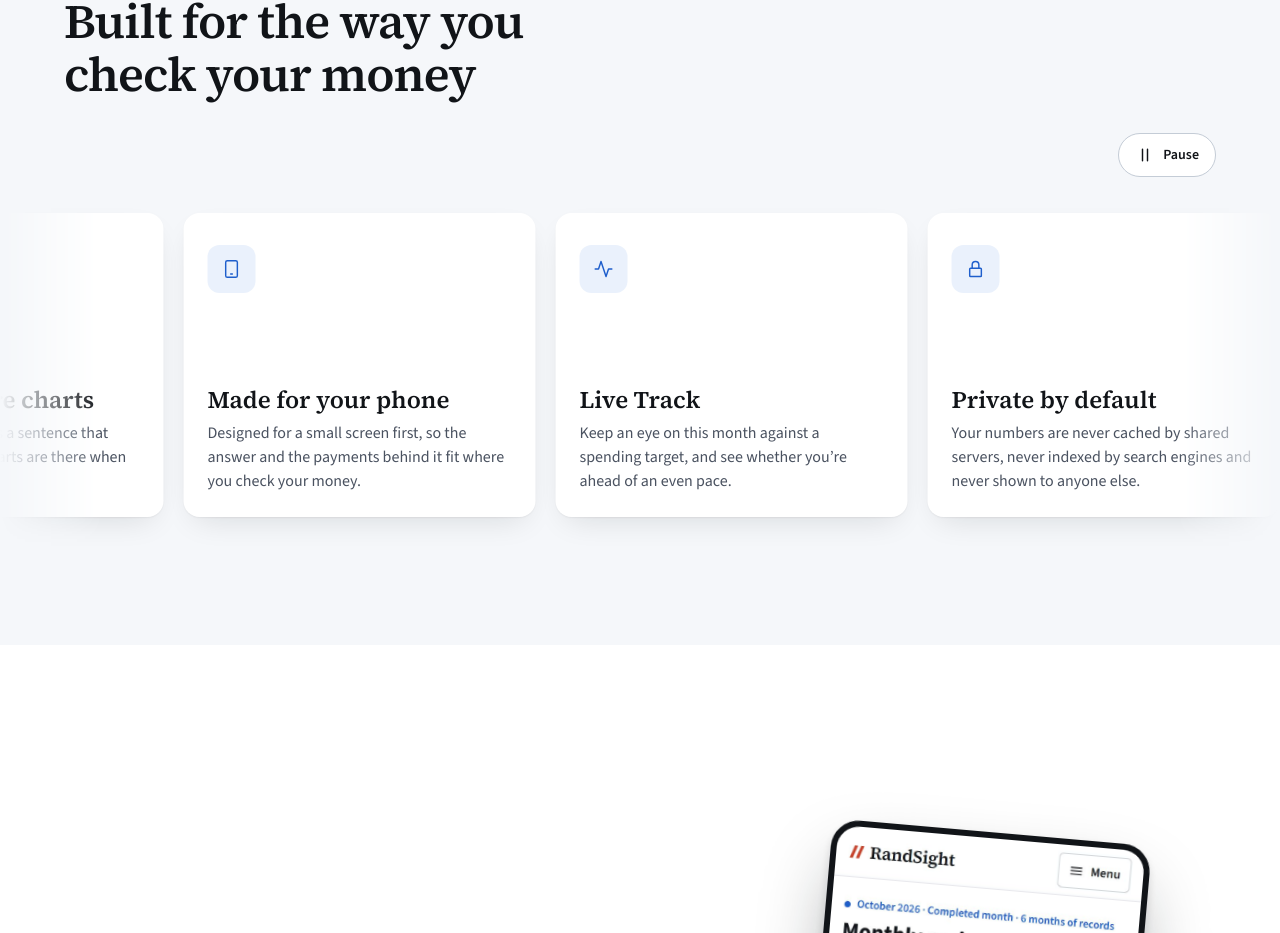
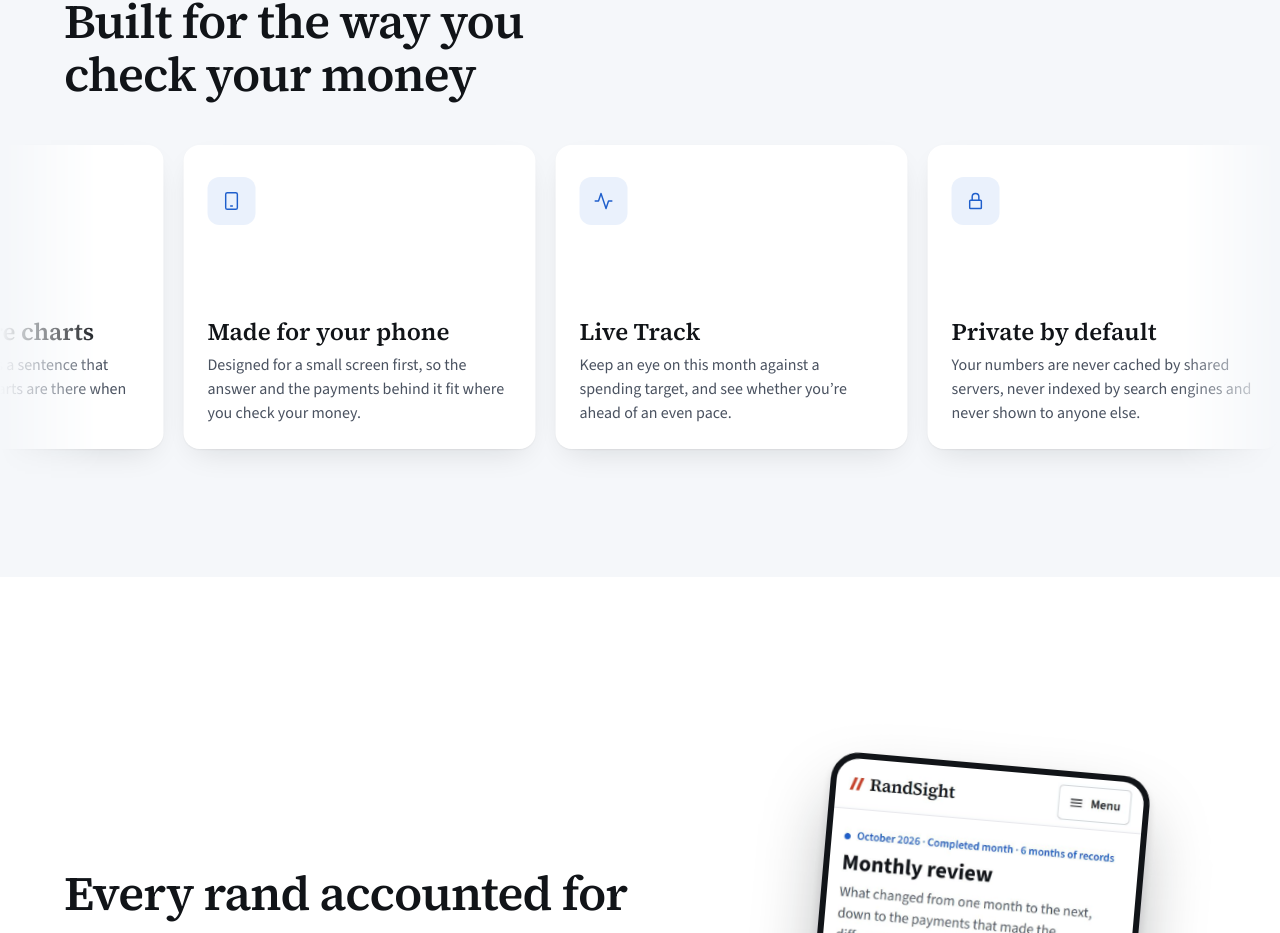
Before and after one commit to SimzKubeka/randsight, a Next.js app: page / in a window 1280 px wide. Shown: the part 1330-2263 px from the top of the page. Built offline with nearby package versions, Linux system fonts and the light colour scheme; no server answers.

Commit message:
feat: drop the pause button from the feature strip

```diff
--- a/app/(site)/feature-marquee.tsx
+++ b/app/(site)/feature-marquee.tsx
@@ -20,11 +20,10 @@ function Cards({ features }: { features: Feature[] }) {
 
 /**
  * An endless strip: the list is rendered twice and the pair slides by one list-width, so the loop has no seam.
- * The copy is hidden from assistive tech. It pauses on hover, on the button, and whenever it is off screen.
+ * The copy is hidden from assistive tech. It pauses on hover and whenever it is off screen.
  */
 export function FeatureMarquee({ features }: { features: Feature[] }) {
   const root = useRef<HTMLDivElement>(null)
-  const [paused, setPaused] = useState(false)
   const [onScreen, setOnScreen] = useState(true)
 
   useEffect(() => {
@@ -36,12 +35,7 @@ export function FeatureMarquee({ features }: { features: Feature[] }) {
   }, [])
 
   return (
-    <div ref={root} className={styles.marquee} data-paused={paused || !onScreen || undefined}>
-      <button type="button" className={styles.pause} onClick={() => setPaused((p) => !p)}>
-        <Icon name={paused ? 'play' : 'pause'} />
-        {paused ? 'Play' : 'Pause'}
-        <span className="sr-only"> moving features</span>
-      </button>
+    <div ref={root} className={styles.marquee} data-paused={!onScreen || undefined}>
       <div className={styles.track}>
         <ul className={styles.belt} aria-label="Features">
           <Cards features={features} />
--- a/app/(site)/landing.module.css
+++ b/app/(site)/landing.module.css
@@ -296,32 +296,7 @@
 /* ---------- features: an endless strip ---------- */
 
 .marquee {
-  display: grid;
-  gap: var(--rs-space-6);
   margin-top: var(--rs-space-8);
-}
-
-.pause {
-  display: inline-flex;
-  align-items: center;
-  justify-self: end;
-  gap: var(--rs-space-2);
-  min-height: var(--rs-tap);
-  padding-inline: var(--rs-space-4);
-  border: 1px solid var(--rs-rule-strong);
-  border-radius: 999px;
-  background: var(--rs-surface);
-  color: var(--rs-ink);
-  font: inherit;
-  font-size: var(--rs-text-sm);
-  font-weight: var(--rs-weight-semibold);
-  cursor: pointer;
-  transition: background-color 150ms ease-out;
-}
-
-.pause:hover {
-  background: var(--rs-blue-50);
-  color: var(--rs-blue);
 }
 
 /* Full-bleed, with the edges fading out so cards slide in from nowhere. */
@@ -595,7 +570,6 @@
 
 /* Reduced motion: no loop. One copy, scrolled by hand. */
 @media (prefers-reduced-motion: reduce) {
-  .pause,
   .belt[aria-hidden] {
     display: none;
   }
--- a/components/icons.tsx
+++ b/components/icons.tsx
@@ -10,8 +10,6 @@ const PATHS = {
   lock: 'M6 11h12a1 1 0 0 1 1 1v8a1 1 0 0 1-1 1H6a1 1 0 0 1-1-1v-8a1 1 0 0 1 1-1zM8 11V7a4 4 0 0 1 8 0v4',
   check: 'M20 6L9 17l-5-5',
   arrowRight: 'M5 12h14M13 6l6 6-6 6',
-  pause: 'M9 5v14M15 5v14',
-  play: 'M7 5l12 7-12 7z',
   chevronLeft: 'M15 18l-6-6 6-6',
   chevronRight: 'M9 18l6-6-6-6',
   menu: 'M4 7h16M4 12h16M4 17h16',
```
Also changed, not shown: 1 other file (tests, documents, lock files or other folders).
